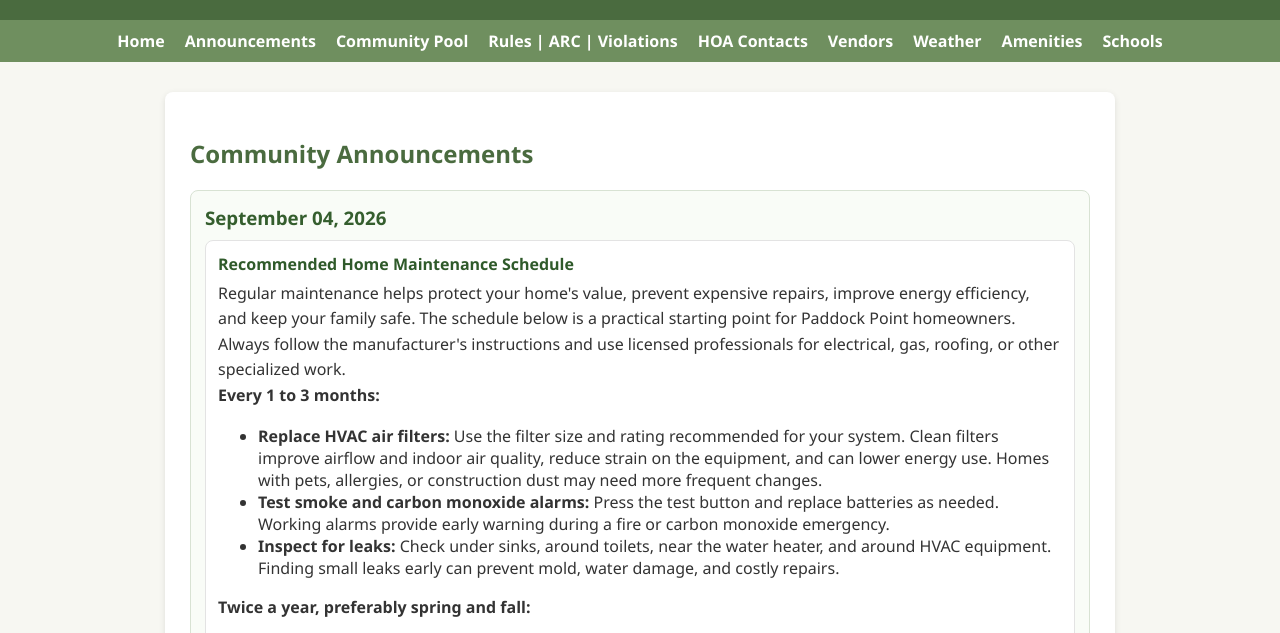
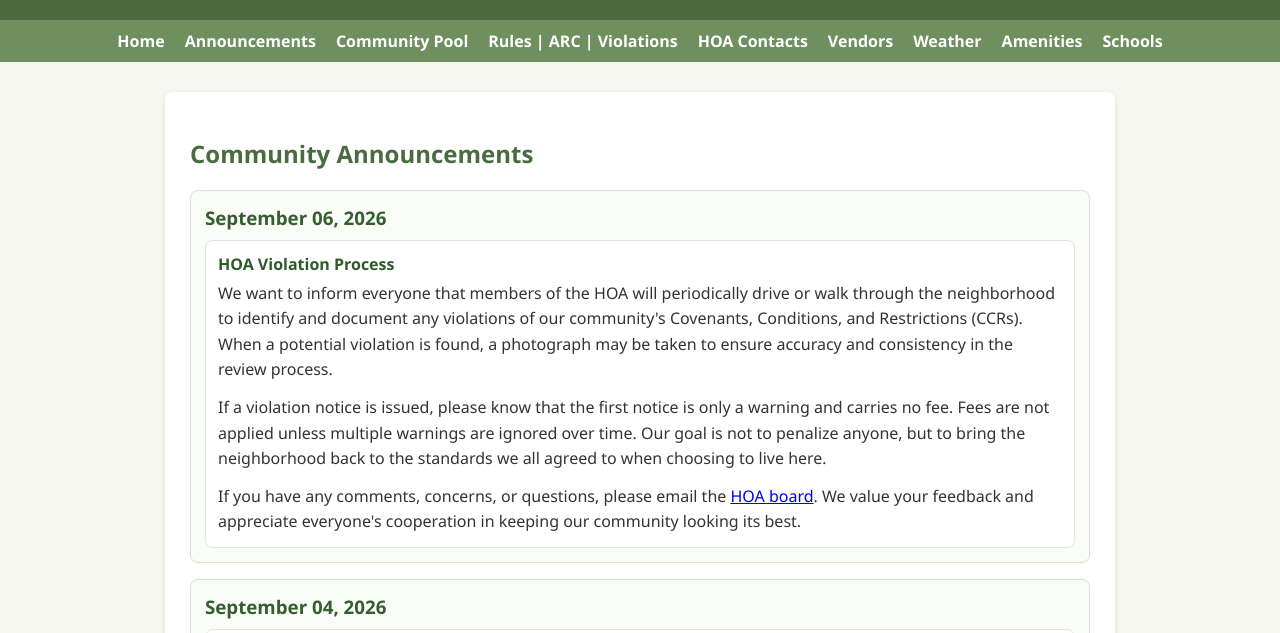
Before and after one commit to iwindon/paddockpoint, a plain HTML site: page announcements.html in a window 1280 px wide. Shown: the part 106-739 px from the top of the page. Drawn offline with Linux system fonts and the light colour scheme.

Commit message:
Annoucment: added HOA violation process notice

```diff
--- a/announcements.html
+++ b/announcements.html
@@ -32,6 +32,17 @@
 
 <main>
     <h2>Community Announcements</h2>
+
+    <section class="announcement-date-group" aria-labelledby="announcement-date-2026-09-06">
+        <h3 id="announcement-date-2026-09-06">September 06, 2026</h3>
+
+        <article class="announcement-item">
+            <h4>HOA Violation Process</h4>
+            <p>We want to inform everyone that members of the HOA will periodically drive or walk through the neighborhood to identify and document any  violations of our community's Covenants, Conditions, and Restrictions (CCRs).  When a  potential violation is found, a photograph may be taken to ensure accuracy and consistency in the review process.</p>
+            <p>If a violation notice is issued, please know that the first notice is only a warning and carries no fee.   Fees are not applied unless multiple warnings are ignored over time.  Our goal is not to penalize anyone, but to bring the neighborhood back to the standards we all agreed to when choosing to live here.</p>
+            <p>If you have any comments, concerns, or questions, please email the <a href="mailto:paddockpointhoa@gmail.com">HOA board</a>.  We value your feedback and appreciate everyone's cooperation in keeping our community looking its best.</p>
+        </article>
+    </section>
 
     <section class="announcement-date-group" aria-labelledby="announcement-date-2026-09-04">
         <h3 id="announcement-date-2026-09-04">September 04, 2026</h3>
--- a/assets/style.css
+++ b/assets/style.css
@@ -432,8 +432,12 @@ footer {
 }
 
 .announcement-item p {
-    margin: 0;
+    margin: 0 0 12px;
     line-height: 1.6;
+}
+
+.announcement-item p:last-child {
+    margin-bottom: 0;
 }
 
 .missing-pet-section {
```
